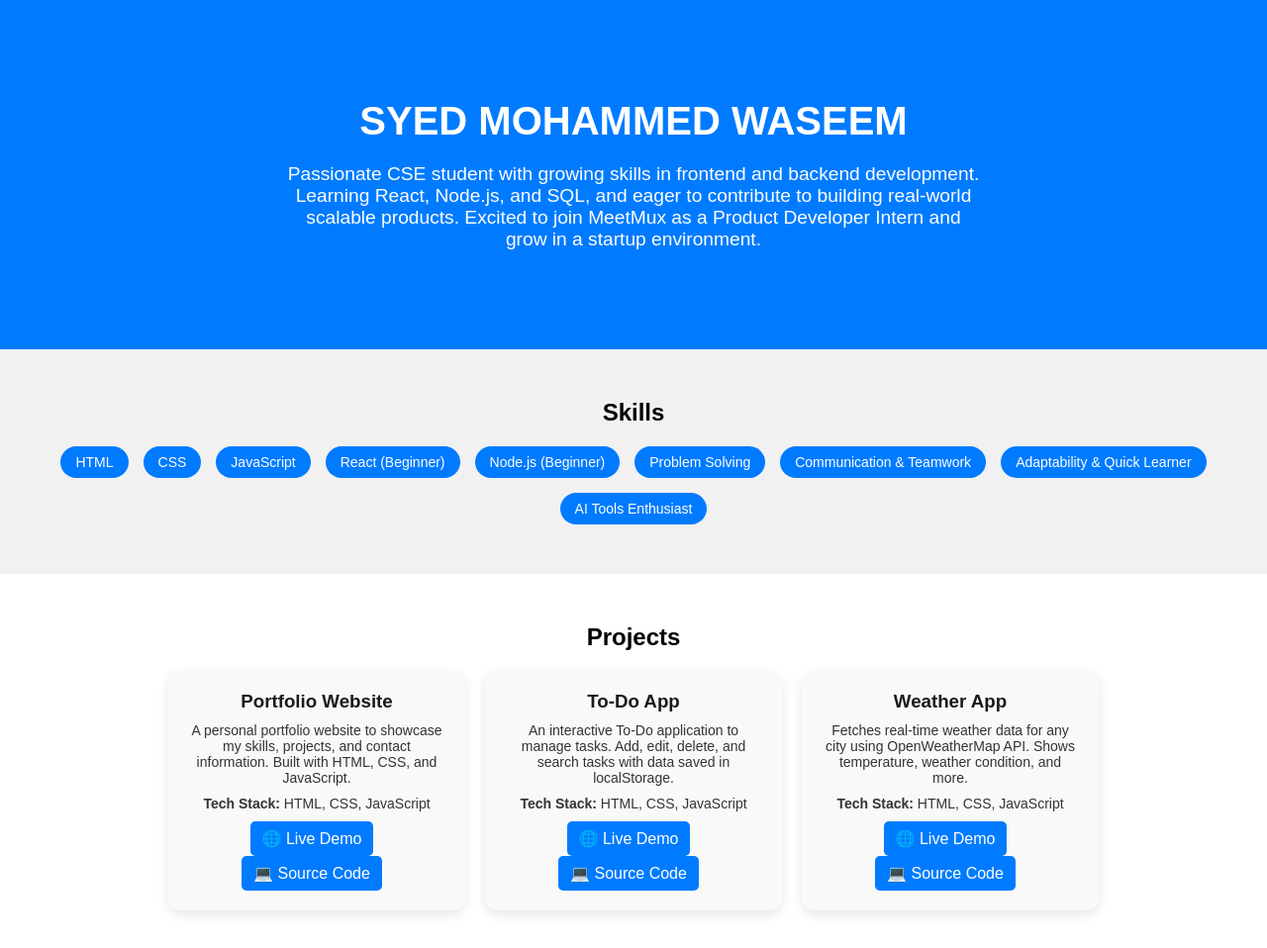
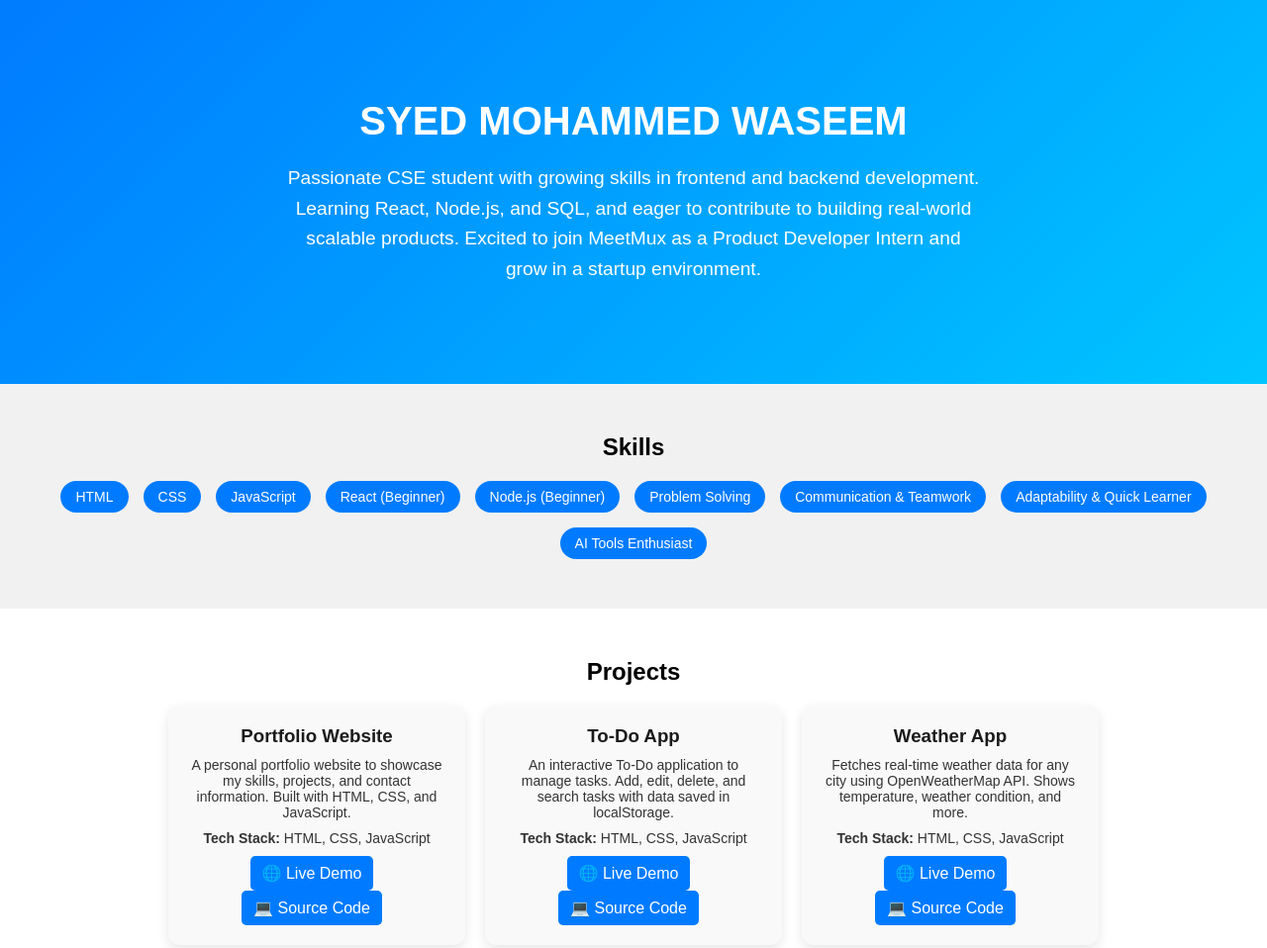
Before and after one commit to syedmohammed098/portfolio-website, a plain HTML site: page index.html in a window 1280 px wide. Shown: the top 958 px of the page at 99% size. Drawn offline with Linux system fonts and the light colour scheme.

Commit message:
Update style.css

```diff
--- a/style.css
+++ b/style.css
@@ -1,4 +1,4 @@
-/* Reset some defaults */
+/* Reset defaults */
 * {
   margin: 0;
   padding: 0;
@@ -8,7 +8,7 @@
 
 /* Hero Section */
 #hero {
-  background-color: #007bff;
+  background: linear-gradient(135deg, #007bff, #00c6ff);
   color: white;
   text-align: center;
   padding: 100px 20px;
@@ -23,6 +23,7 @@
   font-size: 1.2rem;
   max-width: 700px;
   margin: auto;
+  line-height: 1.6;
 }
 
 /* Skills Section */
```
